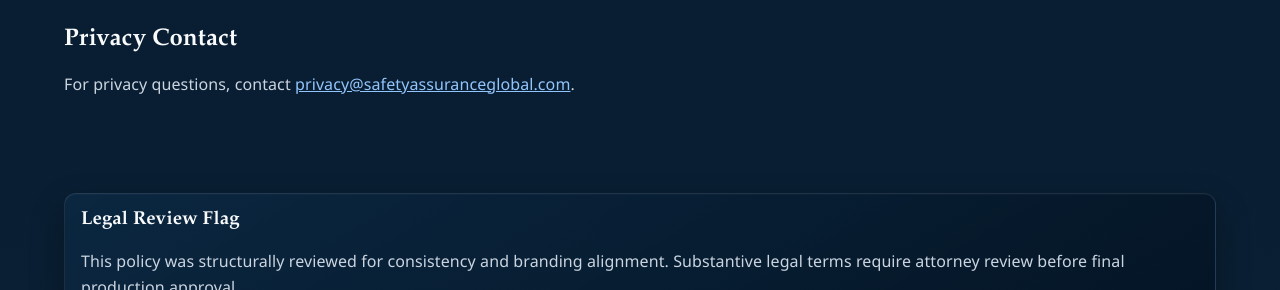
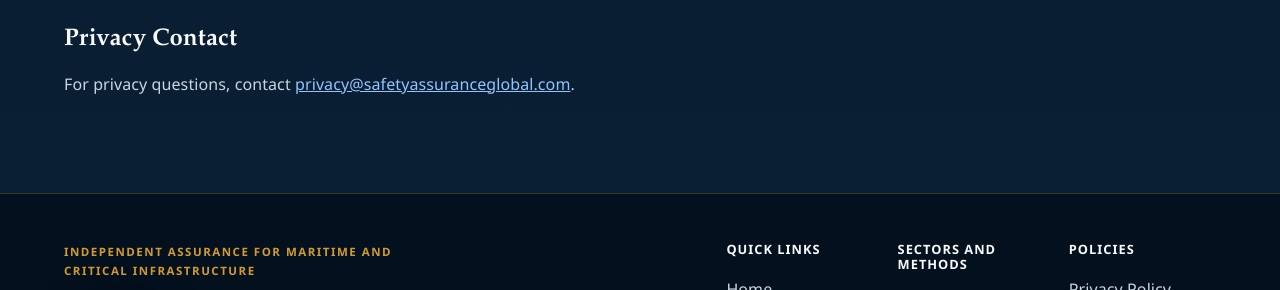
Before and after one commit to andrewmustain-commits/safetyassuranceglobal-site, an Astro site: page /privacy-policy in a window 1280 px wide. Shown: the part 1170-1460 px from the top of the page. Built offline with nearby package versions, Linux system fonts and the light colour scheme; Astro itself is replaced by a stand-in of ours.

Commit message:
WEB v28: remove internal legal review note from privacy policy

```diff
--- a/src/pages/privacy-policy.astro
+++ b/src/pages/privacy-policy.astro
@@ -2,7 +2,6 @@
 import BaseLayout from '../layouts/BaseLayout.astro';
 import Container from '../components/ui/Container.astro';
 import Section from '../components/ui/Section.astro';
-import NoticePanel from '../components/ui/NoticePanel.astro';
 ---
 
 <BaseLayout title="Privacy Policy" description="Privacy policy for Safety Assurance Global website visitors and inquiry submitters.">
@@ -42,14 +41,5 @@ import NoticePanel from '../components/ui/NoticePanel.astro';
       <h2 id="privacy-contact-title">Privacy Contact</h2>
       <p>For privacy questions, contact <a href="mailto:privacy@safetyassuranceglobal.com">privacy@safetyassuranceglobal.com</a>.</p>
     </Section>
-
-    <Section ariaLabelledby="privacy-review-title">
-      <NoticePanel tone="warning" title="Legal Review Flag" id="privacy-review-title">
-        <p>
-          This policy was structurally reviewed for consistency and branding alignment. Substantive legal terms require
-          attorney review before final production approval.
-        </p>
-      </NoticePanel>
-    </Section>
   </Container>
 </BaseLayout>
```
